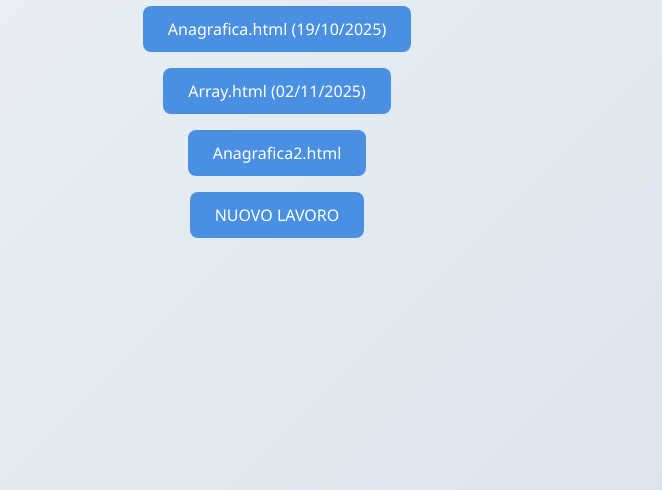
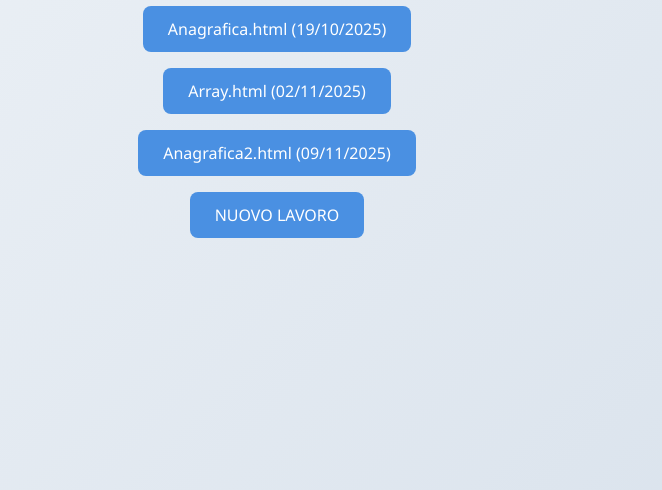
Before and after one commit to cristianferrigolo/Lavori-Ferrigolo, a plain HTML site: page index.html in a window 1280 px wide. Shown: the part 310-800 px from the top of the page, without its empty margins (363-1025 px from the left). Drawn offline with Linux system fonts and the light colour scheme.

Commit message:
Update date for Anagrafica2.html link in index.html
Updated the date for Anagrafica2.html link.

```diff
--- a/index.html
+++ b/index.html
@@ -64,7 +64,7 @@
 
     <a href="cartellaLavori/Anagrafica.html" target="_blank" rel="noopener noreferrer">Anagrafica.html (19/10/2025)</a>
     <a href="cartellaLavori/Array.html" target="_blank" rel="noopener noreferrer">Array.html (02/11/2025)</a>
-    <a href="cartellaLavori/Anagrafica2.html" target="_blank" rel="noopener noreferrer">Anagrafica2.html</a>
+    <a href="cartellaLavori/Anagrafica2.html" target="_blank" rel="noopener noreferrer">Anagrafica2.html (09/11/2025)</a>
     <a href="cartellaLavori/" target="_blank" rel="noopener noreferrer">NUOVO LAVORO</a>
 
 </body>
```
